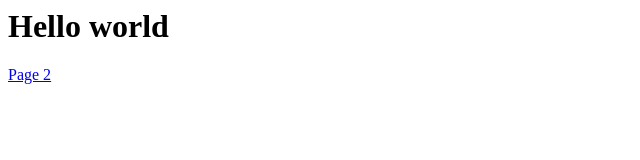
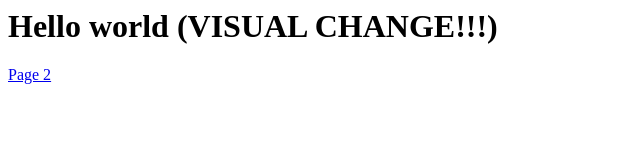
Before and after one commit to yotammadem/MyAwsomeWebsite, a plain HTML site: page index.html in a window 1280 px wide. Shown: the whole page, without its empty margins (0-640 px from the left). Drawn offline with Linux system fonts and the light colour scheme.

Commit message:
Update index.html

```diff
--- a/index.html
+++ b/index.html
@@ -1,6 +1,6 @@
 <html>
 <body>
-<H1> Hello world </H1>
+<H1> Hello world (VISUAL CHANGE!!!)</H1>
   <P>
     <a href="page2.html">Page 2 </a>
   <P>
```
